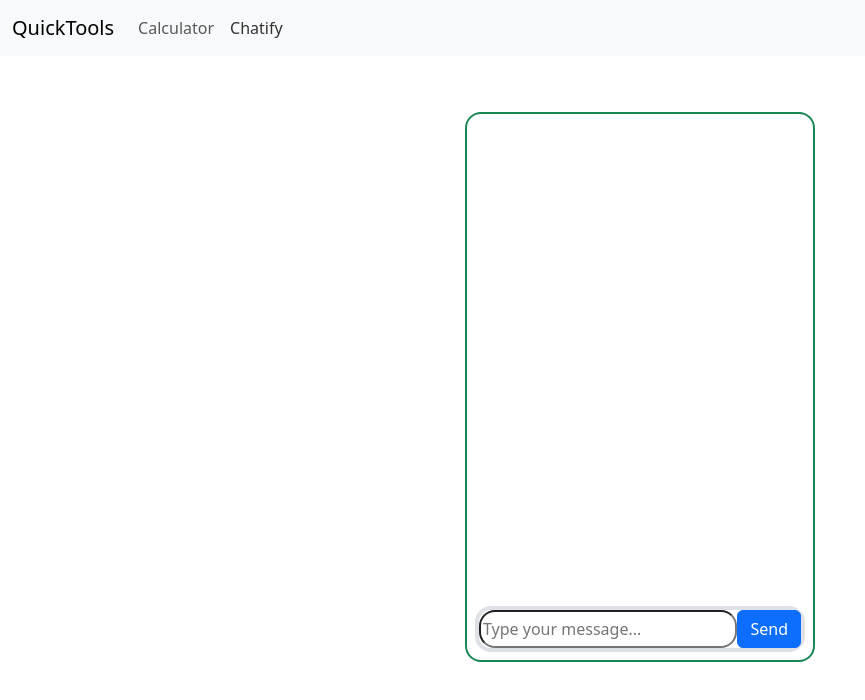
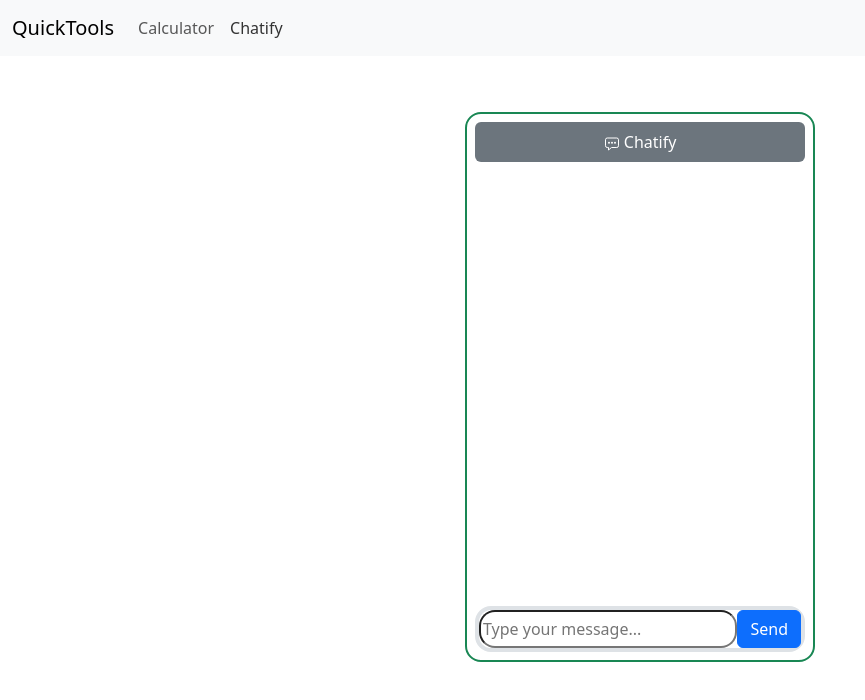
Before and after one commit to Vkwinner/Calculator, a React (Create React App) app: page / in a window 1280 px wide. Both pictures are taken after a click on the link "Chatify". Shown: the top 700 px of the page, without its empty margins (0-865 px from the left). Built offline with nearby package versions, Linux system fonts and the light colour scheme.

Commit message:
added chat icon

```diff
--- a/src/components/Chatify.js
+++ b/src/components/Chatify.js
@@ -1,7 +1,9 @@
 import React, { useEffect, useState } from 'react';
-// import botMessages from "../data/demoData";
 import { FcAssistant } from "react-icons/fc";
+
 import { IoPerson } from "react-icons/io5";
+import { IoChatboxEllipsesOutline } from "react-icons/io5";
+
 // import backgroundImage from '../images/chatBackground.jpg'
 const url = "https://bot-server-nxtd.onrender.com/"
 
@@ -28,7 +30,11 @@ const Chatify = () => {
 
   return (
     <div className="d-flex p-2 justify-content-center align-items-center mt-5 mx-5 rounded-5">
+      <div>
       <div className="d-flex flex-column align-items-start border border-success border-2 rounded-4 p-2"style={{ width: '350px', height:'550px'}}>
+      <div className='d-flex bg-secondary justify-content-center align-items-center text-white w-100 rounded p-2' style={{height:'40px'}}>
+      <div><IoChatboxEllipsesOutline /> Chatify</div>
+      </div>
         <div className="w-100 flex-fill" style={{overflowY: 'auto' }} >
           {messages.map((message, index) => (
             <div
@@ -55,6 +61,7 @@ const Chatify = () => {
           </button>
         </div>
       </div>
+      </div>
     </div>
 
   );
```
